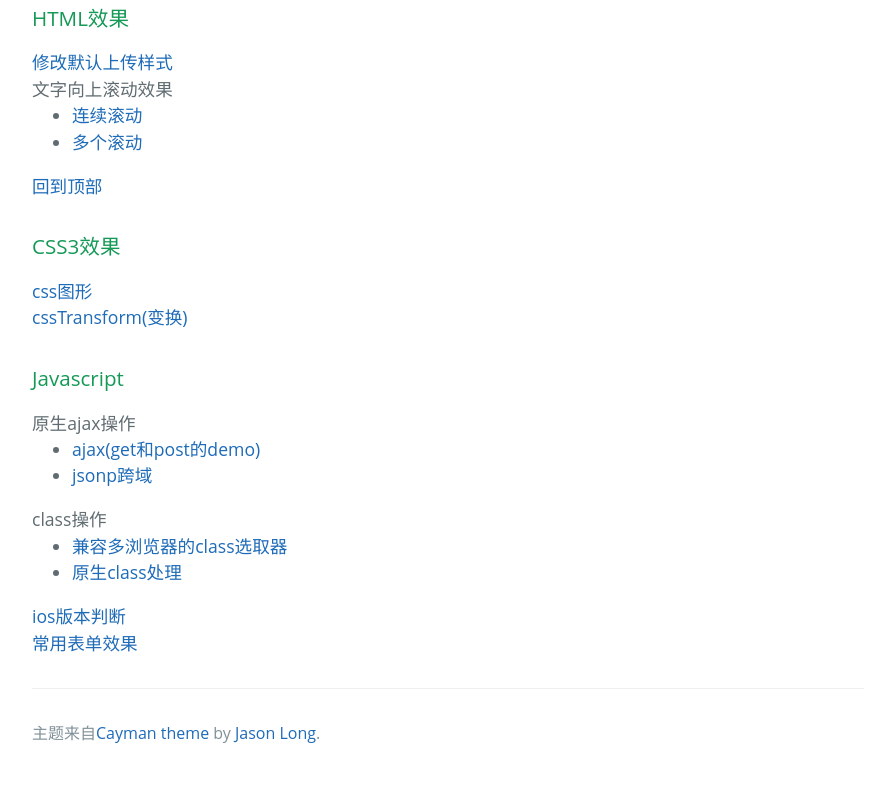
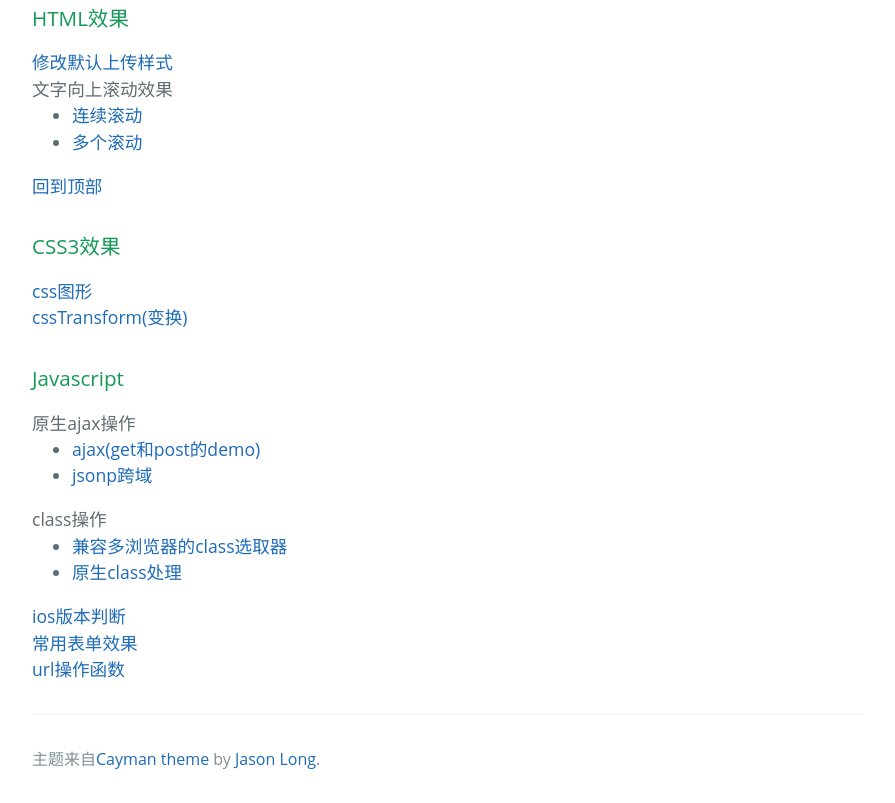
Before and after one commit to GusChen/Demo, a plain HTML site: page index.html in a window 1280 px wide. Shown: the part 412-1215 px from the top of the page, without its empty margins (192-1087 px from the left). Before the commit the page ends 1189 px from the top, so only its background shows below. Drawn offline with Linux system fonts and the light colour scheme.

Commit message:
add url demo

```diff
--- a/index.html
+++ b/index.html
@@ -50,7 +50,8 @@
         <li><a href="https://github.com/GusChen/Demo/blob/master/Javascript/ClassSelectorOperation.html" target="_blank">原生class处理</a></li>
       </ul>
       <span><a href="https://github.com/GusChen/Demo/blob/master/Javascript/ua-ios.html" target="_blank">ios版本判断</a></span><br/>
-      <span><a href="Javascript/input.html" target="_blank">常用表单效果</a></span>
+      <span><a href="Javascript/input.html" target="_blank">常用表单效果</a></span><br/>
+      <span><a href="https://github.com/GusChen/Demo/blob/master/Javascript/url.html" target="_blank">url操作函数</a></span>
       <footer class="site-footer">
         <span class="site-footer-credits">主题来自<a href="https://github.com/jasonlong/cayman-theme">Cayman theme</a> by <a href="https://twitter.com/jasonlong">Jason Long</a>.</span>
       </footer>
```
